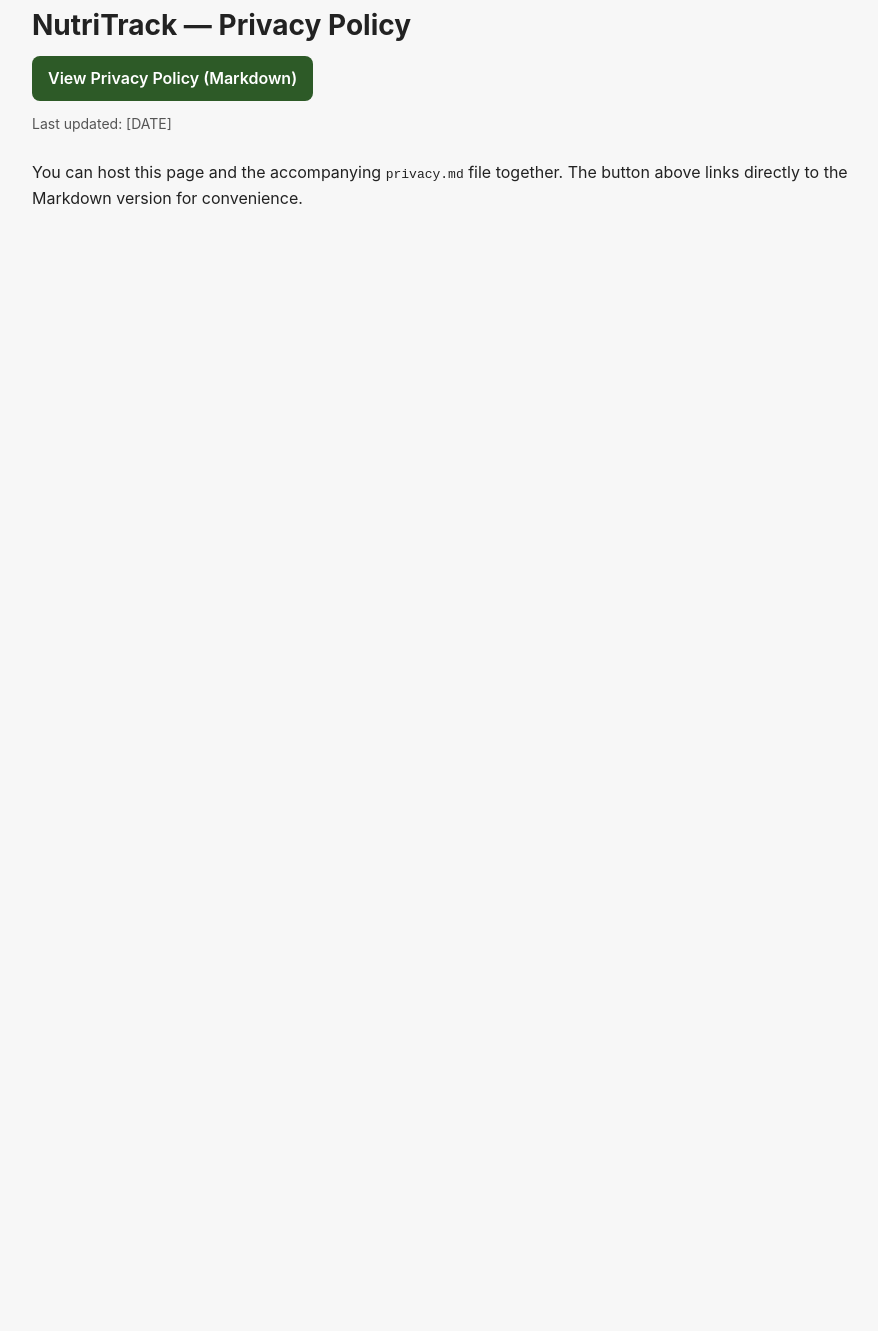
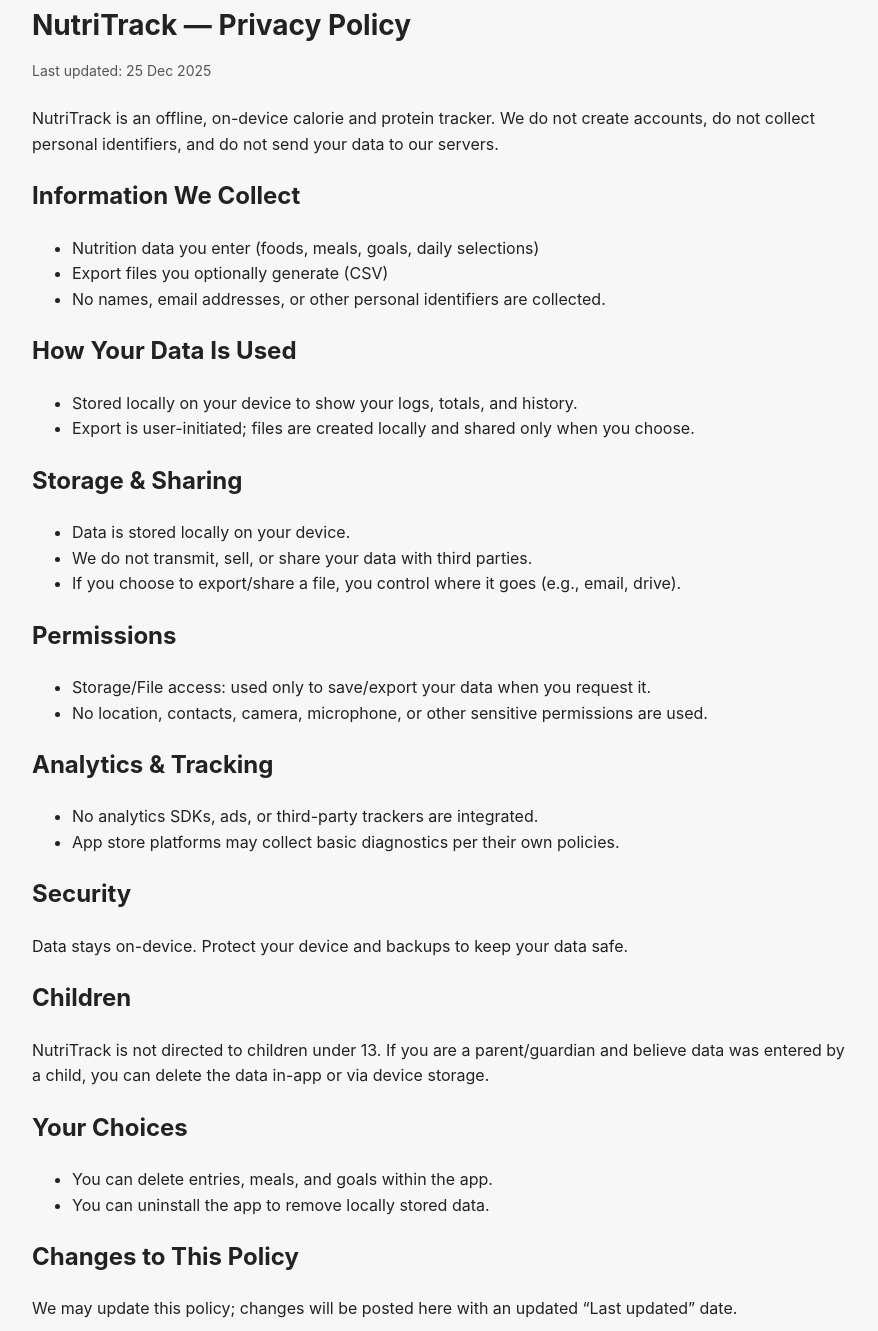
Before and after one commit to prashantpandey9/PrivacyPolicy, a plain HTML site: page index.html in a window 1280 px wide. Shown: the part 29-1360 px from the top of the page, without its empty margins (198-1076 px from the left). Before the commit the page ends 800 px from the top, so only its background shows below. Drawn offline with Linux system fonts and the light colour scheme.

Commit message:
update index

```diff
--- a/index.html
+++ b/index.html
@@ -25,15 +25,6 @@
       margin: 0 0 8px;
       font-size: 28px;
     }
-    a.button {
-      display: inline-block;
-      padding: 10px 16px;
-      background: #2d5a27;
-      color: #fff;
-      text-decoration: none;
-      border-radius: 8px;
-      font-weight: 600;
-    }
     .note {
       margin-top: 12px;
       color: #555;
@@ -45,10 +36,56 @@
   <div class="container">
     <header>
       <h1>NutriTrack — Privacy Policy</h1>
-      <a class="button" href="README.md">View Privacy Policy (Markdown)</a>
-      <div class="note">Last updated: [DATE]</div>
+      <div class="note">Last updated: 25 Dec 2025</div>
     </header>
-    <p>You can host this page and the accompanying <code>privacy.md</code> file together. The button above links directly to the Markdown version for convenience.</p>
+    <p>NutriTrack is an offline, on-device calorie and protein tracker. We do not create accounts, do not collect personal identifiers, and do not send your data to our servers.</p>
+
+    <h2>Information We Collect</h2>
+    <ul>
+      <li>Nutrition data you enter (foods, meals, goals, daily selections)</li>
+      <li>Export files you optionally generate (CSV)</li>
+      <li>No names, email addresses, or other personal identifiers are collected.</li>
+    </ul>
+
+    <h2>How Your Data Is Used</h2>
+    <ul>
+      <li>Stored locally on your device to show your logs, totals, and history.</li>
+      <li>Export is user-initiated; files are created locally and shared only when you choose.</li>
+    </ul>
+
+    <h2>Storage &amp; Sharing</h2>
+    <ul>
+      <li>Data is stored locally on your device.</li>
+      <li>We do not transmit, sell, or share your data with third parties.</li>
+      <li>If you choose to export/share a file, you control where it goes (e.g., email, drive).</li>
+    </ul>
+
+    <h2>Permissions</h2>
+    <ul>
+      <li>Storage/File access: used only to save/export your data when you request it.</li>
+      <li>No location, contacts, camera, microphone, or other sensitive permissions are used.</li>
+    </ul>
+
+    <h2>Analytics &amp; Tracking</h2>
+    <ul>
+      <li>No analytics SDKs, ads, or third-party trackers are integrated.</li>
+      <li>App store platforms may collect basic diagnostics per their own policies.</li>
+    </ul>
+
+    <h2>Security</h2>
+    <p>Data stays on-device. Protect your device and backups to keep your data safe.</p>
+
+    <h2>Children</h2>
+    <p>NutriTrack is not directed to children under 13. If you are a parent/guardian and believe data was entered by a child, you can delete the data in-app or via device storage.</p>
+
+    <h2>Your Choices</h2>
+    <ul>
+      <li>You can delete entries, meals, and goals within the app.</li>
+      <li>You can uninstall the app to remove locally stored data.</li>
+    </ul>
+
+    <h2>Changes to This Policy</h2>
+    <p>We may update this policy; changes will be posted here with an updated “Last updated” date.</p>
   </div>
 </body>
 </html>
```
